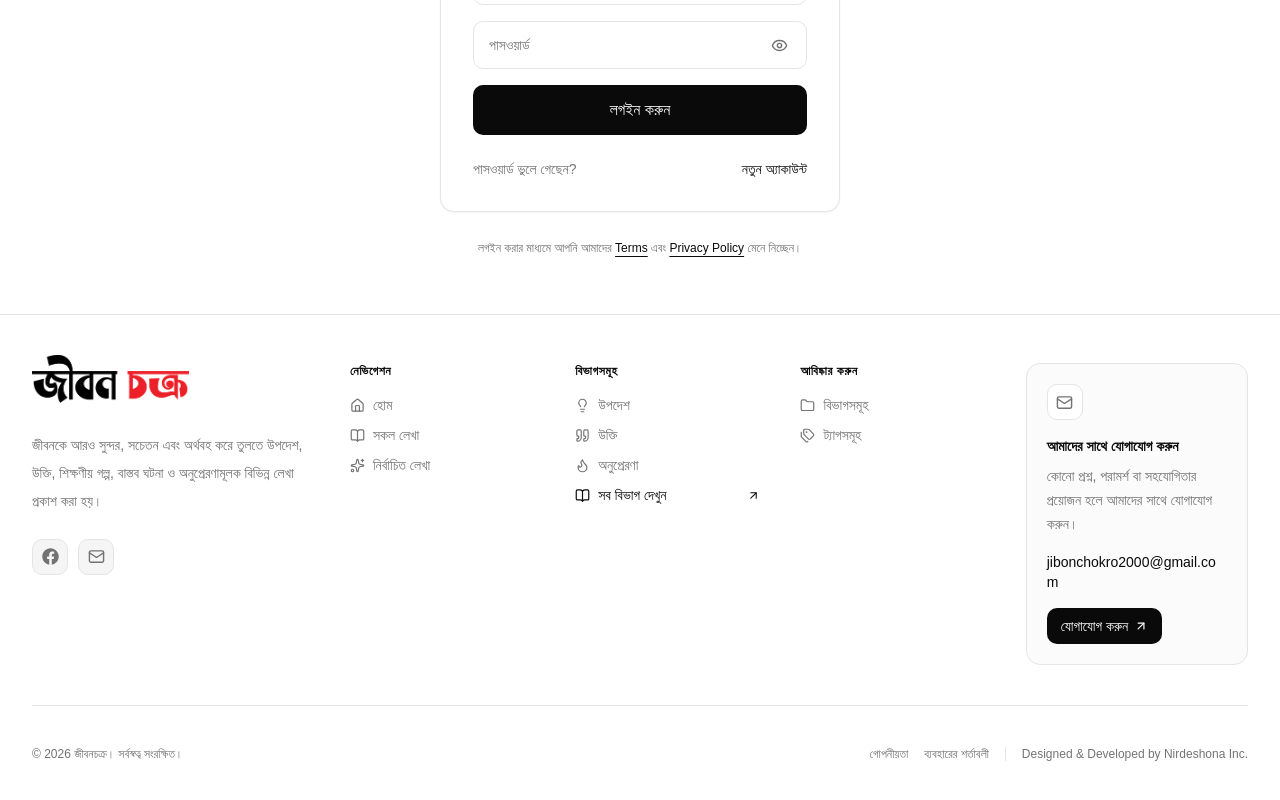
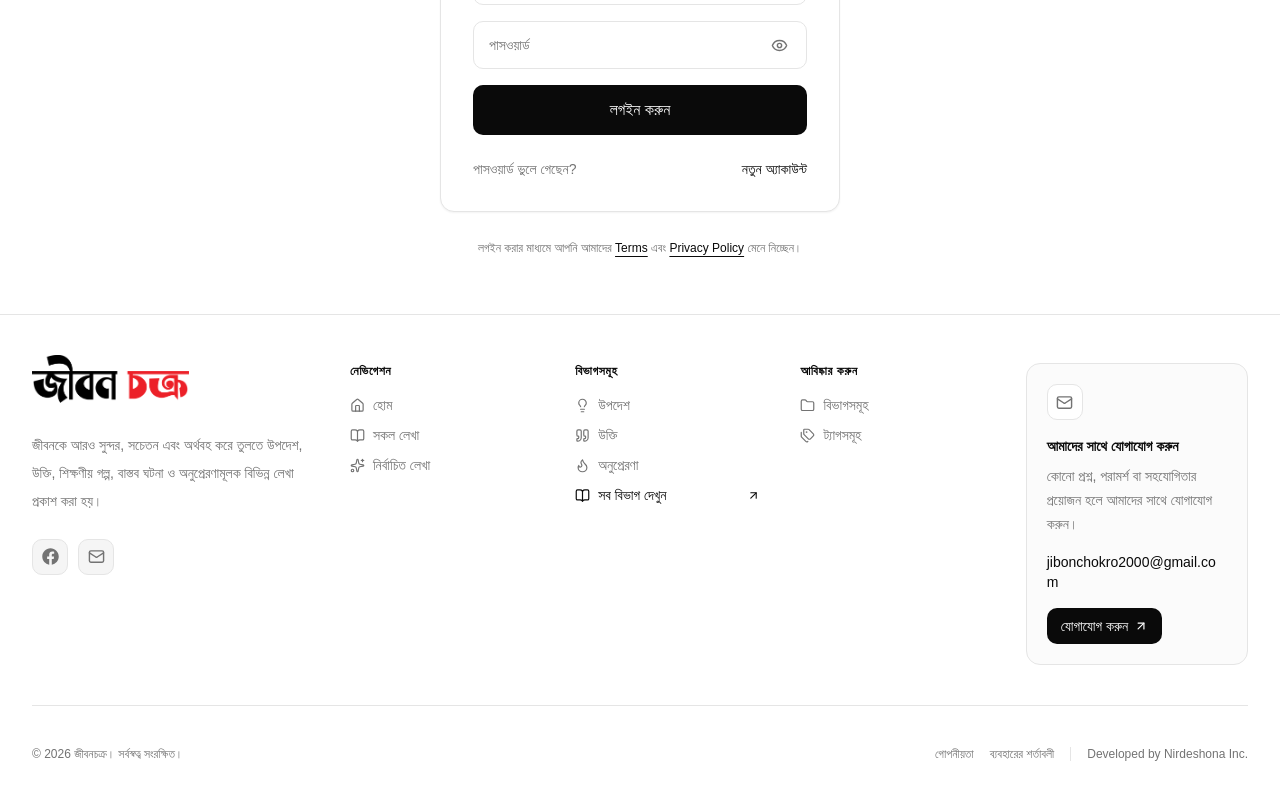
Before and after one commit to jibonchokro/web-jibon-chokro, a Next.js app: page /auth/login in a window 1280 px wide. Shown: the part 423-1223 px from the top of the page. Built offline with nearby package versions, Linux system fonts and the light colour scheme; no server answers; a web font is replaced by a local one.

Commit message:
Final Output

```diff
--- a/src/components/footer/Footer.tsx
+++ b/src/components/footer/Footer.tsx
@@ -404,8 +404,7 @@ export default function Footer() {
                             />
 
                             <p>
-                                Designed &amp; Developed by
-                                Nirdeshona Inc.
+                                Developed by Nirdeshona Inc.
                             </p>
                         </div>
                     </div>
```
